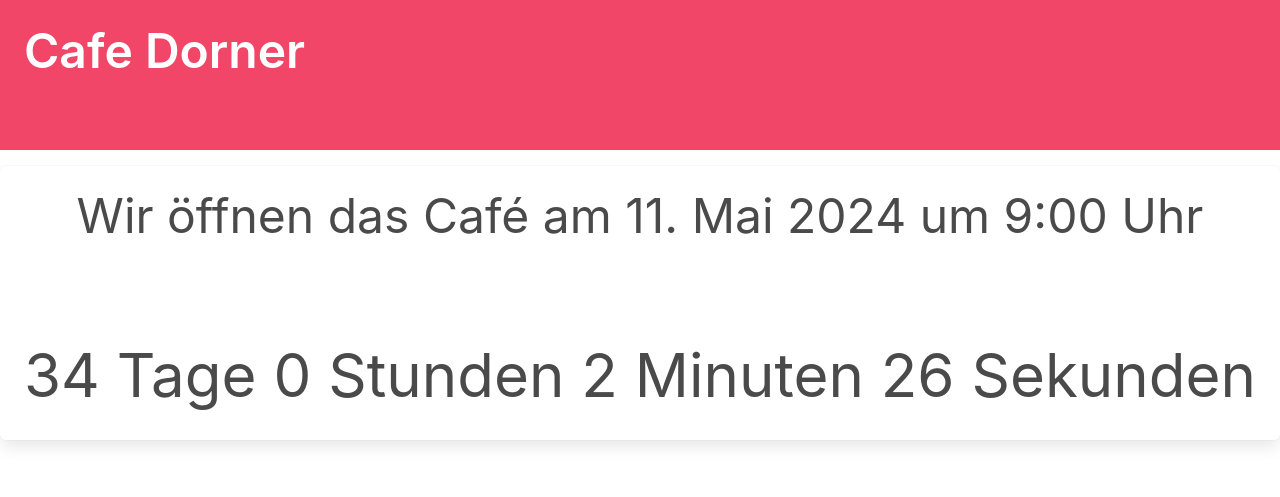
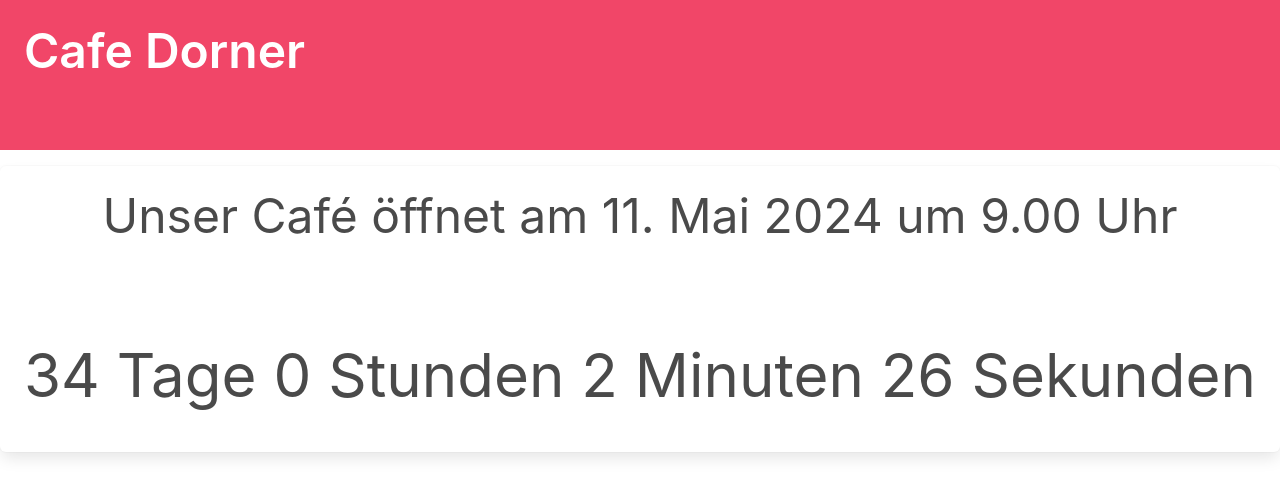
Before and after one commit to pumucklll/menue, a Django app: page / in a window 1280 px wide. Shown: the top 497 px of the page. Run offline with Django 5.2, Linux system fonts and the light colour scheme.

Commit message:
30 Timer 4 ok

```diff
--- a/templates/event.html
+++ b/templates/event.html
@@ -33,11 +33,13 @@
             }
             p {
               text-align: center;
+
               font-size: 60px;
               margin-top: 0px;
             }
         </style>
     </head>
+{% load static %}
 <body>
         <section class="hero is-small is-danger mb-4">
         <div class="hero-body">
@@ -48,13 +50,14 @@
     <form class="box">
       <div class="field">
           <p class="subtitle is-1">
-                Wir öffnen das Café am 11. Mai 2024 um 9:00 Uhr
+                Unser Café öffnet am 11. Mai 2024 um 9.00 Uhr
               <br>
                 <br>  <p id="demo"></p>
 
           </p>
       </div>
-    </form>
+
+
 
 
 <script>
```
Also changed, not shown: 2 other files.
